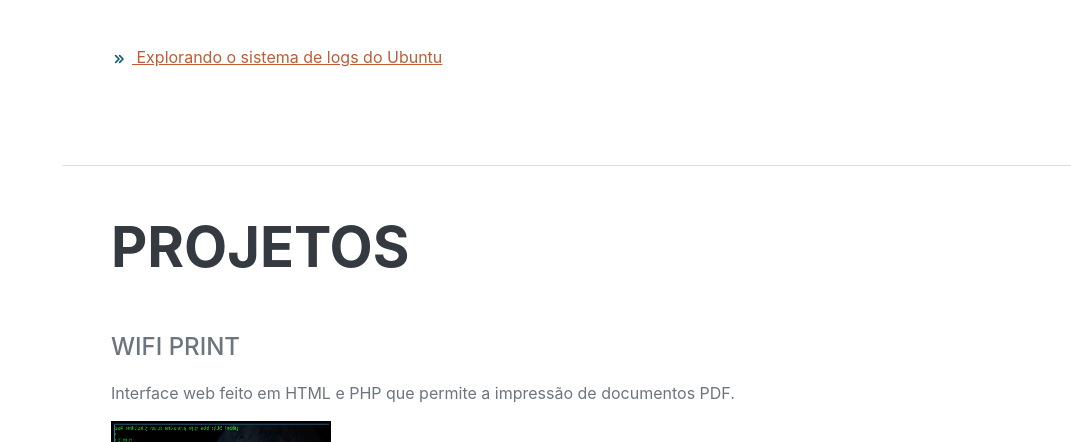
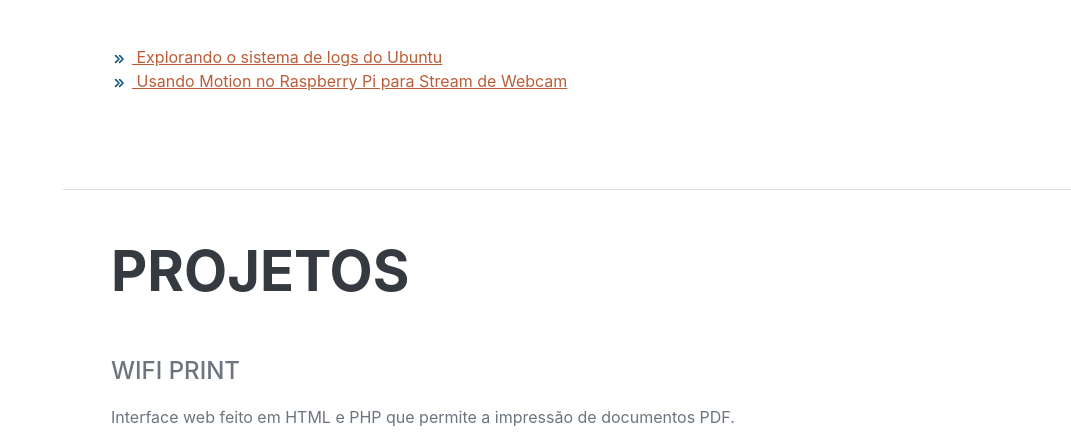
Before and after one commit to Srl3nny/Srl3nny.github.io, a plain HTML site: page index.html in a window 1280 px wide. Shown: the part 1023-1465 px from the top of the page, without its empty margins (209-1280 px from the left). Drawn offline with nearby package versions, Linux system fonts and the light colour scheme; a web font is replaced by a local one.

Commit message:
Add files via upload

```diff
--- a/index.html
+++ b/index.html
@@ -81,6 +81,10 @@
                             <a class="link-offset-2 link-offset-3-hover link-underline link-underline-opacity-0 link-underline-opacity-75-hover" href="https://medium.com/@linuxteclab/explorando-o-sistema-de-log-do-ubuntu-24cb3963dc23" target="_blank">
                                 <img src="assets/img/setas.svg" alt=">>" style="width: 16px; height: 16px; margin-right: 5px;"> Explorando o sistema de logs do Ubuntu
                               </a>
+                              <br>
+                              <a class="link-offset-2 link-offset-3-hover link-underline link-underline-opacity-0 link-underline-opacity-75-hover" href="https://www.tabnews.com.br/linuxteclab/usando-motion-no-raspberry-pi-para-stream-de-webcam" target="_blank">
+                                <img src="assets/img/setas.svg" alt=">>" style="width: 16px; height: 16px; margin-right: 5px;"> Usando Motion no Raspberry Pi para Stream de Webcam
+                              </a>
 
 
                         </div>
```
